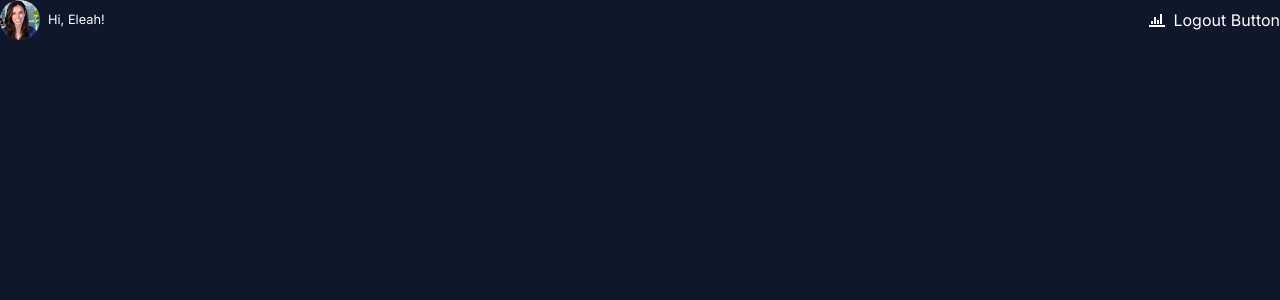
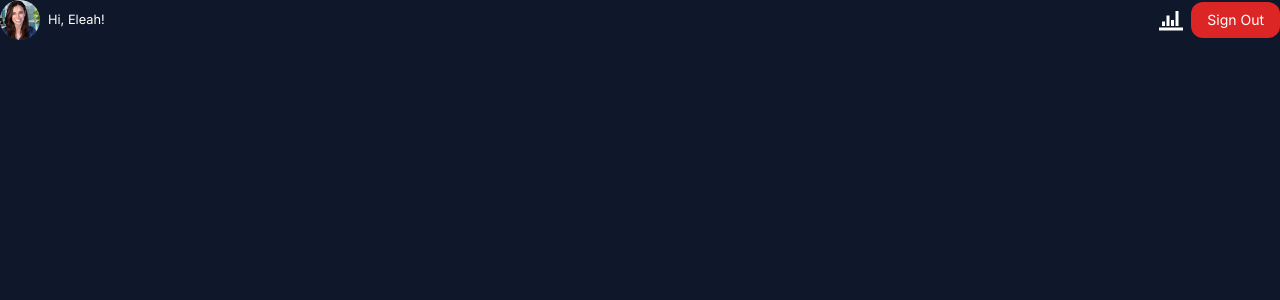
Before and after one commit to EleahBurman/finance-tracker, a Next.js app: page / in a window 1280 px wide. Shown: the top 300 px of the page. Built offline with nearby package versions, Linux system fonts and the light colour scheme.

Commit message:
Add animation and classes to all buttons

```diff
--- a/app/globals.css
+++ b/app/globals.css
@@ -6,4 +6,16 @@
   body{
     @apply text-white bg-slate-900;
   }
+  button{
+    @apply transition-all duration-100 hover:scale-110;
+  }
 }
+
+@layer utilities{
+  .btn{
+    @apply px-4 py-2 text-sm capitalize rounded-xl;
+  }
+  .btn-danger{
+    @apply bg-red-600 border-red-600 text-white;
+  }
+}
--- a/app/page.js
+++ b/app/page.js
@@ -19,10 +19,12 @@ export default function Home() {
       { /* User navigation */ }
       <nav className="flex items-center gap-2">
         <div>
-          <ImStatsBars />
+          <ImStatsBars className="text-2xl"/>
         </div>
         <div>
-          Logout Button
+          <button className="btn btn-danger">
+            Sign Out
+          </button>
         </div>
       </nav>
     </header>
```
